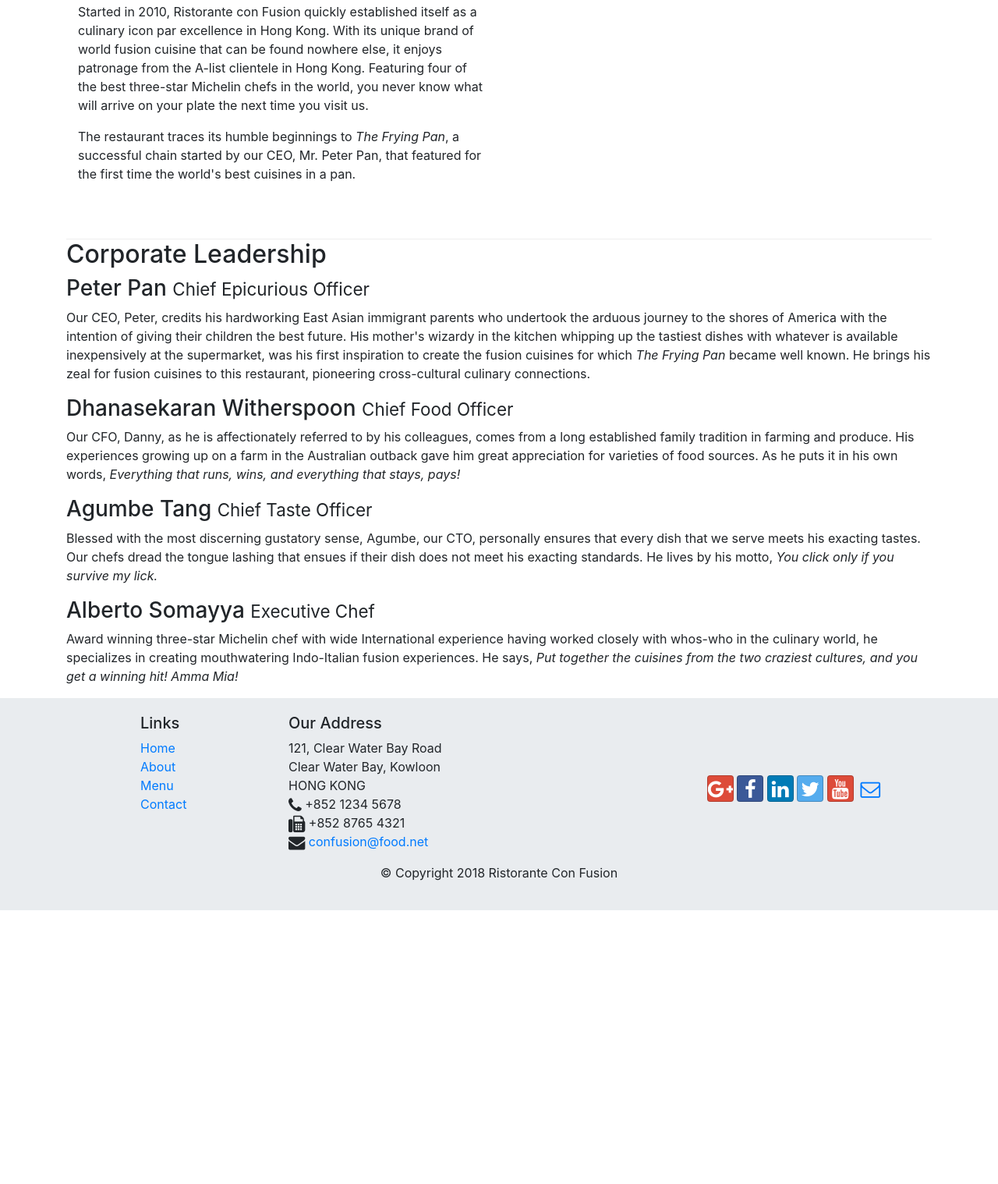
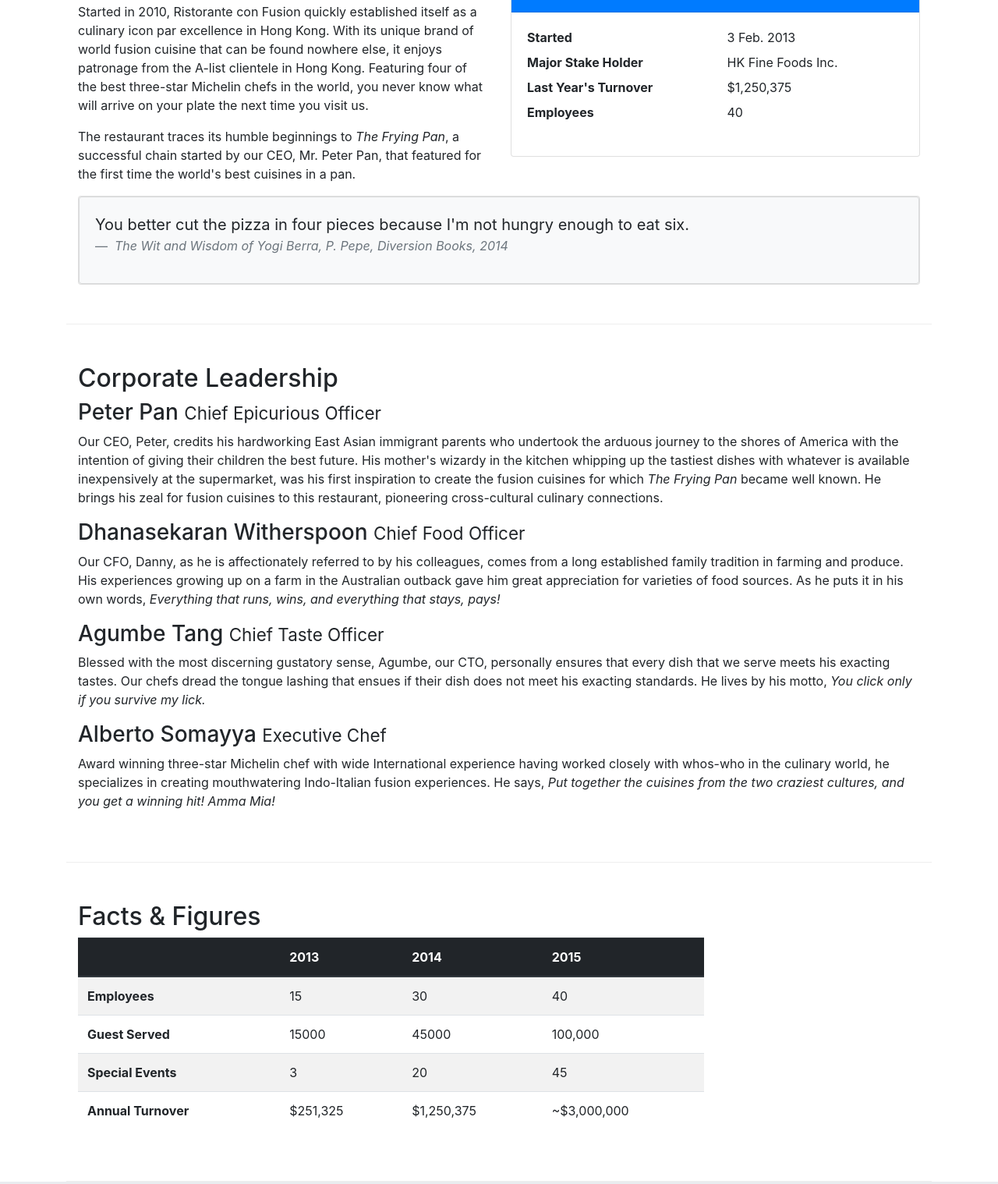
Before and after one commit to meaisha/conFusion, a website: page aboutus.html in a window 1280 px wide. Shown: the part 558-2076 px from the top of the page at 78% size. Before the commit the page ends 1725 px from the top, so only its background shows below. Drawn offline with nearby package versions, Linux system fonts and the light colour scheme.

Commit message:
cards added

```diff
--- a/aboutus.html
+++ b/aboutus.html
@@ -66,13 +66,41 @@
                 <p>Started in 2010, Ristorante con Fusion quickly established itself as a culinary icon par excellence in Hong Kong. With its unique brand of world fusion cuisine that can be found nowhere else, it enjoys patronage from the A-list clientele in Hong Kong.  Featuring four of the best three-star Michelin chefs in the world, you never know what will arrive on your plate the next time you visit us.</p>
                 <p>The restaurant traces its humble beginnings to <em>The Frying Pan</em>, a successful chain started by our CEO, Mr. Peter Pan, that featured for the first time the world's best cuisines in a pan.</p>
             </div>
-            <div class="col-12 col-sm">
+            <div class="col-sm">
+                <div class="card">
+                    <h3 class="card-header bg-primary text-white">Facts At a Glance</h3>
+                    <div class="card-body">
+                        <dl class="row">
+                            <dt class="col-6">Started</dt>
+                            <dd class="col-6">3 Feb. 2013</dd>
+                            <dt class="col-6">Major Stake Holder</dt>
+                            <dd class="col-6">HK Fine Foods Inc.</dd>
+                            <dt class="col-6">Last Year's Turnover</dt>
+                            <dd class="col-6">$1,250,375</dd>
+                            <dt class="col-6">Employees</dt>
+                            <dd class="col-6">40</dd>
+                        </dl>
+                    </div>
+                </div>
+            </div>
+            <div class="col-12">
+                <div class="card">
+                    <div class="card card-body bg-light">
+                        <blockquote class="blockquote">
+                            <p class="mb-0">You better cut the pizza in four pieces because
+                                I'm not hungry enough to eat six.</p>
+                                <footer class="blockquote-footer">
+                                    <cite title="Source Title">The Wit and Wisdom of Yogi Berra, P. Pepe, Diversion Books, 2014</cite>
+                                </footer>
+                        </blockquote>
+                    </div>
+                </div>
             </div>
         </div>
 
 
-        <div class="row content">
-            <div class="col">
+        <div class="row row-content">
+            <div class="col-12">
                 <h2>Corporate Leadership</h2>
                 <h3>Peter Pan <small>Chief Epicurious Officer</small></h3>
                 <p class="d-none d-sm-block">Our CEO, Peter, credits his hardworking East Asian immigrant parents who undertook the arduous journey to the shores of America with the intention of giving their children the best future. His mother's wizardy in the kitchen whipping up the tastiest dishes with whatever is available inexpensively at the supermarket, was his first inspiration to create the fusion cuisines for which <em>The Frying Pan</em> became well known. He brings his zeal for fusion cuisines to this restaurant, pioneering cross-cultural culinary connections.</p>
@@ -83,6 +111,53 @@
                 <h3>Alberto Somayya <small>Executive Chef</small></h3>
                 <p class="d-none d-sm-block">Award winning three-star Michelin chef with wide International experience having worked closely with whos-who in the culinary world, he specializes in creating mouthwatering Indo-Italian fusion experiences. He says, <em>Put together the cuisines from the two craziest cultures, and you get a winning hit! Amma Mia!</em></p>
             </div>
+       </div>
+
+       <div class="row row-content">
+           <div class="col-12 col-sm-9">
+               <h2>Facts &amp; Figures</h2>
+               <div class="table-responsive">
+                    <table class="table table-striped">
+                        <thead class="thead-dark">
+                            <tr>
+                                <th>&nbsp;</th>
+                                <th>2013</th>
+                                <th>2014</th>
+                                <th>2015</th>
+                            </tr>
+                        </thead>
+                        <tbody>
+                            <tr>
+                                <th>Employees</th>
+                                <td>15</td>
+                                <td>30</td>
+                                <td>40</td>
+                            </tr>
+                            <tr>
+                                <th>Guest Served</th>
+                                <td>15000</td>
+                                <td>45000</td>
+                                <td>100,000</td>
+                            </tr>
+                            <tr>
+                                <th>Special Events</th>
+                                <td>3</td>
+                                <td>20</td>
+                                <td>45</td>
+                            </tr>
+                            <tr>
+                                <th>Annual Turnover</th>
+                                <td>$251,325</td>
+                                <td>$1,250,375</td>
+                                <td>~$3,000,000</td>
+                            </tr>
+                        </tbody>
+                    </table>
+               </div>
+           </div>
+           <div class="col-12 col-sm-3">
+
+           </div>
        </div>
 
     </div>
```
Also changed, not shown: contactus.html (+1 -1 lines).
